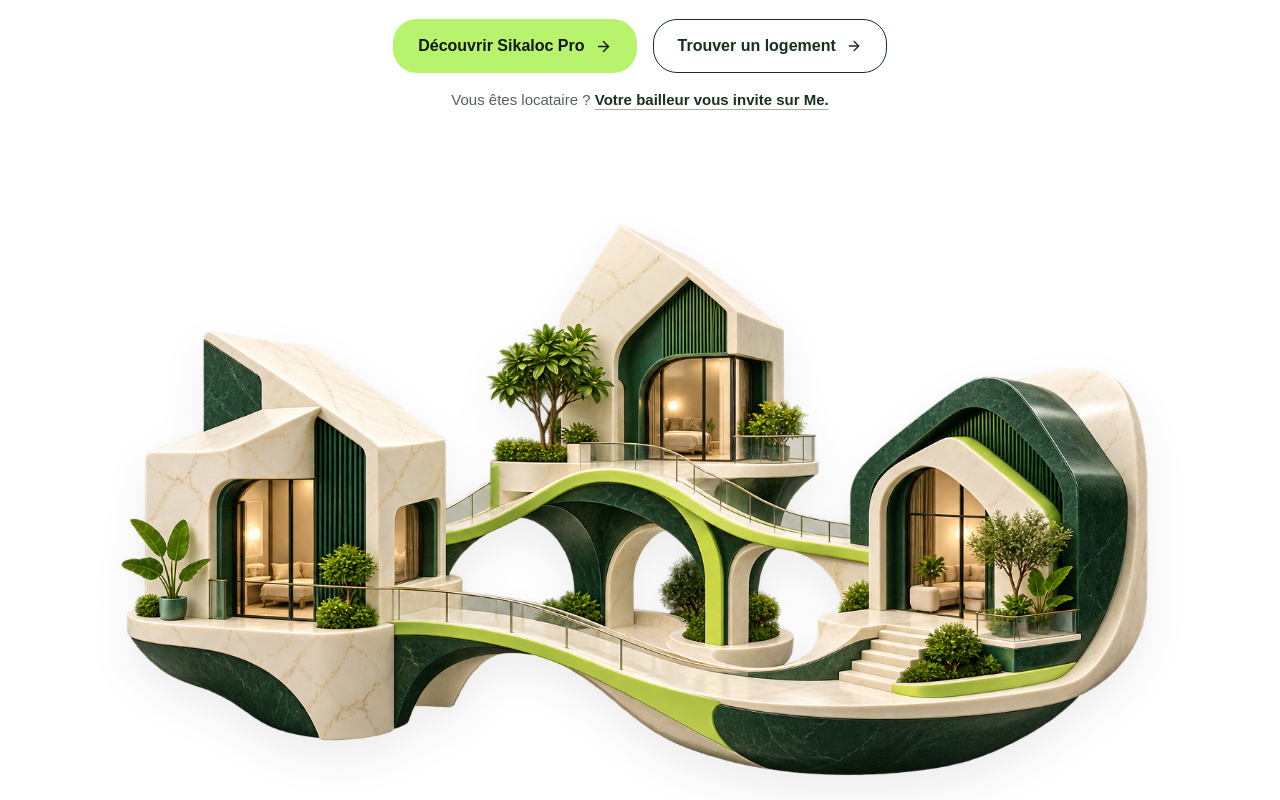
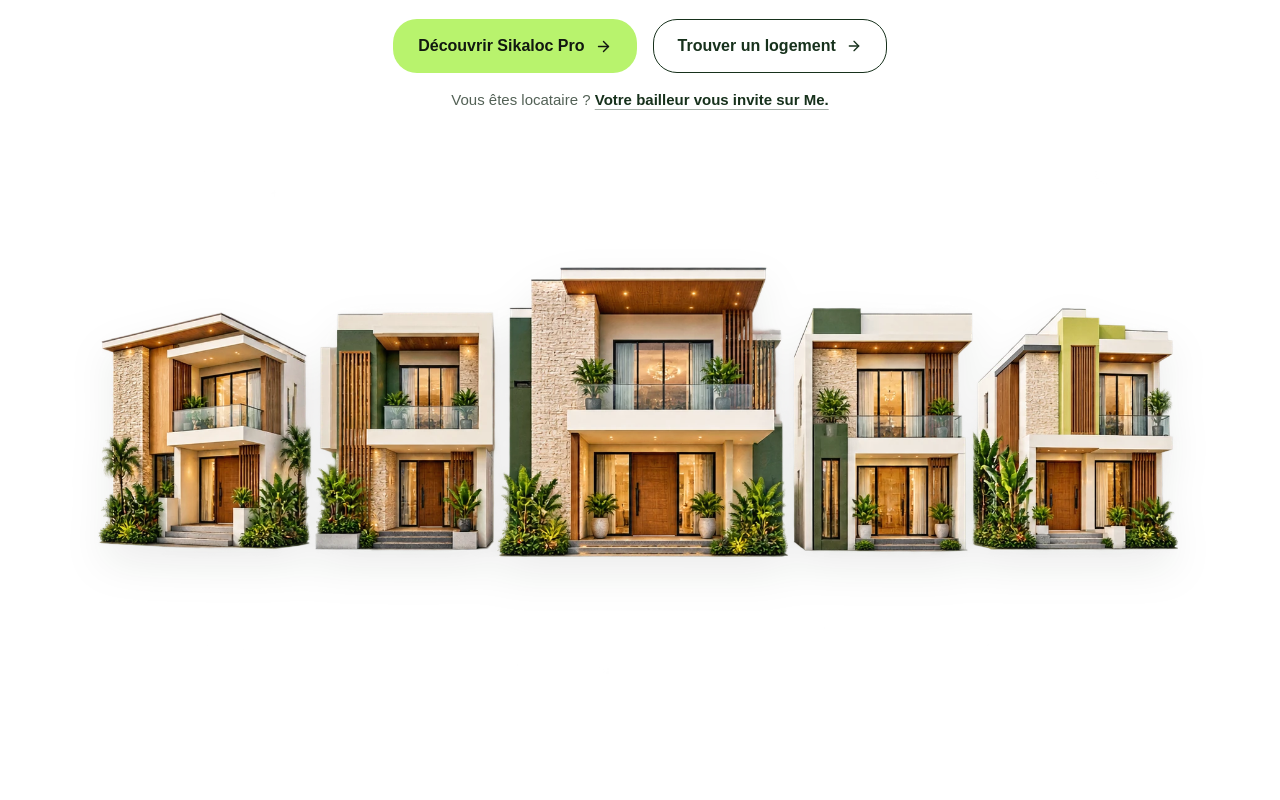
Before and after one commit to gtoflimimael-svg/sikaloc, a Next.js app: page / in a window 1280 px wide. Shown: the part 580-1380 px from the top of the page. Built offline with nearby package versions, Linux system fonts and the light colour scheme; no server answers; a web font is replaced by a local one.

Commit message:
feat(home): replace hero architecture illustration

```diff
--- a/src/app/page.tsx
+++ b/src/app/page.tsx
@@ -152,10 +152,10 @@ export default async function PageAccueil() {
 
               <figure className="home-hero-art">
                 <Image
-                  src="/illustrations/home-01-sculpture.png"
-                  alt="Sculpture architecturale de trois maisons en marbre crème et vert, reliées par des passerelles courbes"
-                  width={1536}
-                  height={1024}
+                  src="/illustrations/home-01-villas.webp"
+                  alt="Cinq villas contemporaines indépendantes, aux façades claires et aux accents verts, alignées côte à côte"
+                  width={1774}
+                  height={887}
                   priority
                   sizes="(max-width: 639px) 100vw, (max-width: 1199px) 94vw, 1100px"
                   className="home-hero-image"
```
Also changed, not shown: public/illustrations/home-01-villas.webp (added).
